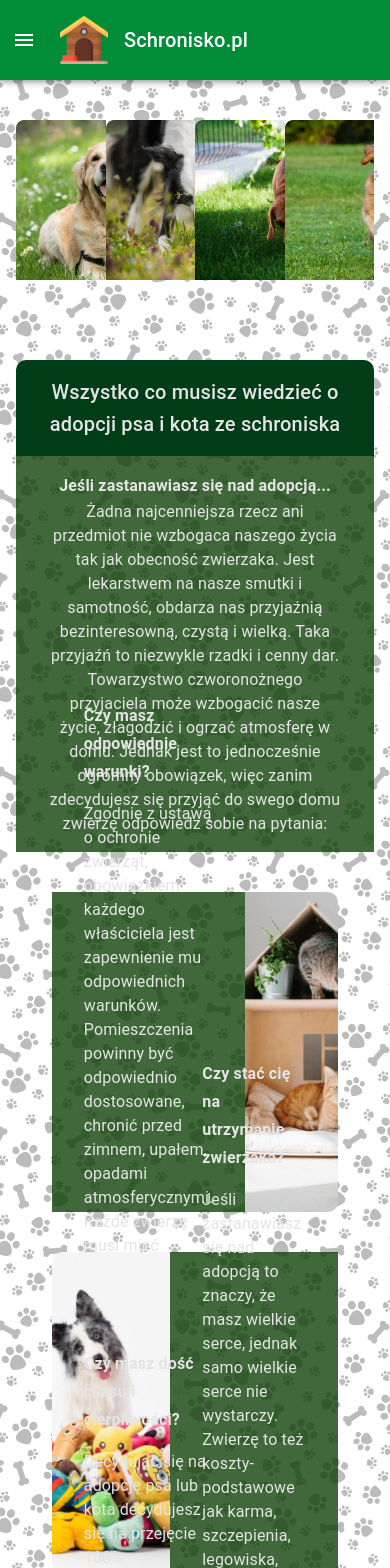
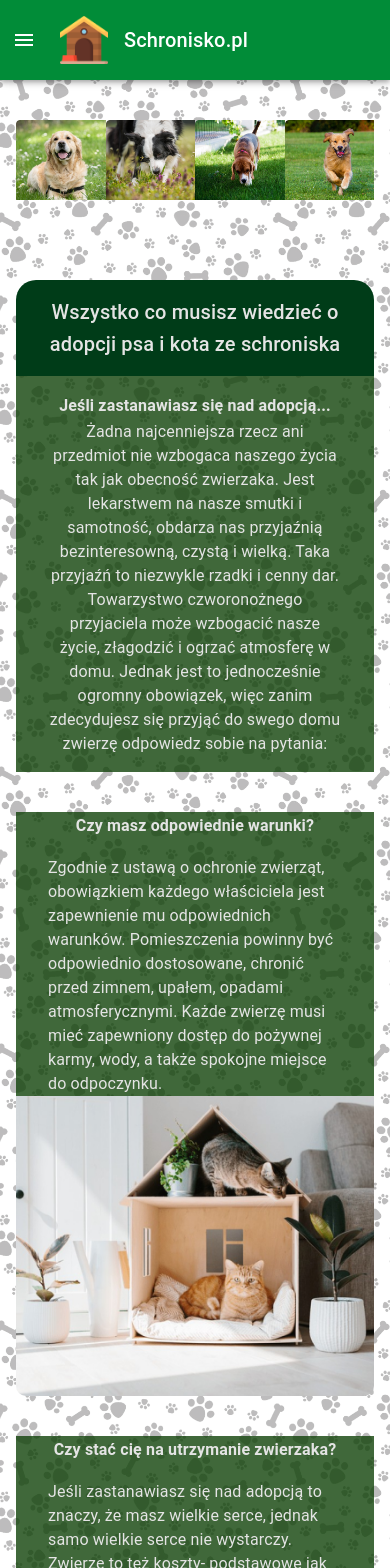
Before and after one commit to MaciekMakowski/Praca-Inzynierska, a React (Vite) app in the folder client/: page /adoption in a window 390 px wide. Shown: the top 1568 px of the page. Built offline with nearby package versions, Linux system fonts and the light colour scheme.

Commit message:
Add responsiveness to adoption page

```diff
--- a/client/src/components/adoption.tsx
+++ b/client/src/components/adoption.tsx
@@ -1,4 +1,5 @@
 import {Container, Box, useTheme, Typography} from "@mui/material";
+import React from "react";
 import back from "../img/home/back.png";
 import dog1 from '../img/adoption/dog1.png'
 import dog2 from '../img/adoption/dog2.png'
@@ -14,6 +15,7 @@ import ico3 from '../img/adoption/ico3.png'
 import ico4 from '../img/adoption/ico4.png'
 import ico5 from '../img/adoption/ico5.png'
 import ico6 from '../img/adoption/ico6.png'
+import had from '../img/adoption/humanAndDog.png'
 import AdoptionInfo from "./adoptionInfo";
 
 
@@ -95,6 +97,7 @@ const Adoption = () => {
 
     const theme= useTheme()
 
+
     return(
         <Container
             sx={{
@@ -121,8 +124,8 @@ const Adoption = () => {
                                 sx={{
                                     backgroundImage:`url(${dog})`,
                                     backgroundSize:'cover',
-                                    width:'16rem',
-                                    height:'10rem'
+                                    width:{xs:'6rem',sm:'10rem', lg:'16rem'},
+                                    height:{xs:'5rem',sm:'7rem', lg:'10rem'}
                                 }}
                             />
                         )
@@ -144,7 +147,7 @@ const Adoption = () => {
                         bgcolor={theme.palette.primary.main}
                         py={2}
                         sx={{
-                            borderRadius:'10px 10px 0px 0px'
+                            borderRadius:'20px 20px 0px 0px'
                         }}
                     >
                         <Typography textAlign={"center"} variant={"h6"} color={theme.palette.text.secondary}>
@@ -170,7 +173,9 @@ const Adoption = () => {
                     display={"flex"}
                     flexDirection={"column"}
                     gap={5}
-                    width={'80%'}
+                    sx={{
+                        width:{xs:'100%', lg:'80%'}
+                    }}
                 >
                     {adoptionInfos.map((info, index)=> {
                         return(
@@ -203,13 +208,15 @@ const Adoption = () => {
                                         display={'flex'}
                                         gap={2}
                                     >
+                                        <Box>
                                             <Box
                                                 width={'24px'}
                                                 height={'24px'}
                                                 sx={{
-                                            backgroundImage:`url(${para.ico})`
+                                                    backgroundImage:`url(${para.ico})`,
                                                 }}
                                             />
+                                        </Box>
                                         <Typography variant={'body1'} color={theme.palette.text.secondary}>
                                             {para.text}
                                         </Typography>
@@ -237,6 +244,46 @@ const Adoption = () => {
                     </Box>
                 </Box>
             </Box>
+            <Box
+                width={'100%'}
+                height={'fit-content'}
+                display={"flex"}
+                pb={5}
+                sx={{
+                    flexDirection:{xs:'column', md:'row'}
+                }}
+            >
+                <Box
+                    id={'adoptedText'}
+                    p={3}
+                    boxSizing={"border-box"}
+                    display={"flex"}
+                    flexDirection={"column"}
+                    bgcolor={theme.palette.primary.main}
+                    sx={{
+                        borderRadius:{xs:'', md:'0 0 0 20px'},
+                        width:{xs:'100%', md:'60%'},
+                        height:'fit-content'
+                    }}
+                >
+                    <Typography variant={"subtitle1"} fontWeight={"bold"} color={theme.palette.text.secondary}>
+                        Jeśli już zaadoptowałeś...
+                    </Typography>
+                    <Typography variant={"body1"} color={theme.palette.text.secondary}>
+                        Przygarnięcie zwierzaka do domu na pewno spowodowało ogromną rewolucję w twoim życiu! Nagle pojawił się nowy członek rodziny, któremu trzeba poświęcić każdą wolną chwilę, przyzwyczaić do nowego miejsca zamieszkania, nauczyć zachowania. Pamiętaj aby o niego doskonale dbać. Pamiętaj o dobrym odżywianiu, świeżej wodzie do picia. Pamiętaj o szczepieniach i odrobaczaniu, które zapewnią mu ochronę. Jeśli nie chcesz wychowywać jego potomstwa, nie pozwól mu na posiadanie go poprzez sterylizację/kastrację. Nigdy nie wypuszczaj swojego zwierzaka z domu bez opieki. Psa na spacerach prowadź na smyczy i spuszczaj tylko z dala od ulic lub na terenie ogrodzonym. Jeśli tak o niego zadbasz, twój poświęcony czas i serce, wróci ze zdwojoną siłą w miłości i zaufaniu jaką dostaniesz w zamian od zwierzęcia. Zyskasz nowego, najwierniejszego przyjaciela, który w dobrych chwilach będzie świetnym kompanem do zabawy, a w tych gorszych najlepszym pocieszycielem.
+                    </Typography>
+                </Box>
+                <Box
+                    sx={{
+                        backgroundImage:`url(${had})`,
+                        backgroundSize:'cover',
+                        backgroundPosition:'center',
+                        borderRadius:{xs:'0 0 20px 20px', md:'0 0 20px 0'},
+                        width:{xs:'100%', md:'40%'},
+                        height:{xs:'24rem', md:'auto'}
+                    }}
+                />
+            </Box>
         </Container>
     )
 }
--- a/client/src/components/adoptionInfo.tsx
+++ b/client/src/components/adoptionInfo.tsx
@@ -14,9 +14,9 @@ const AdoptionInfo = (props:AdoptionInfoProps) => {
         <Box
             display={"flex"}
             width={'100%'}
-            height={'20rem'}
             sx={{
-                flexDirection: props.side === 'right' ? 'row' : props.side === 'left' ? 'row-reverse' : 'row',
+                flexDirection:{xs:'column', md: props.side === 'right' ? 'row' : props.side === 'left' ? 'row-reverse' : 'row'},
+                height:{xs:'', md:'20rem'}
             }}
         >
             <Box
@@ -25,10 +25,12 @@ const AdoptionInfo = (props:AdoptionInfoProps) => {
                 display={"flex"}
                 flexDirection={"column"}
                 gap={2}
-                width={'70%'}
                 alignItems={"center"}
                 justifyContent={"center"}
                 px={4}
+                sx={{
+                    width:{xs:'100%', md:'70%'}
+                }}
             >
                 <Typography variant={"subtitle1"} fontWeight={"bold"} color={theme.palette.text.secondary}>
                     {props.title}
@@ -42,9 +44,9 @@ const AdoptionInfo = (props:AdoptionInfoProps) => {
                     backgroundImage:`url(${props.img})`,
                     backgroundSize:'cover',
                     backgroundPosition:'center',
-                    borderRadius:props.side === 'right' ? '0px 10px 10px 0px' : props.side === 'left' ? '10px 0px 0px 10px' : '0px 10px 10px 0px',
-                    height:'100%',
-                    width:"40rem"
+                    borderRadius:{xs:'0px 0px 10px 10px', lg:props.side === 'right' ? '0px 10px 10px 0px' : props.side === 'left' ? '10px 0px 0px 10px' : '0px 10px 10px 0px'},
+                    height:{xs:'300px', md:'100%'},
+                    width:{xs:'100%', md:'40rem'}
                 }}
             />
 
```
Also changed, not shown: client/src/components/home.tsx (indentation only). Lines whose indentation alone changed are shown as unchanged.
